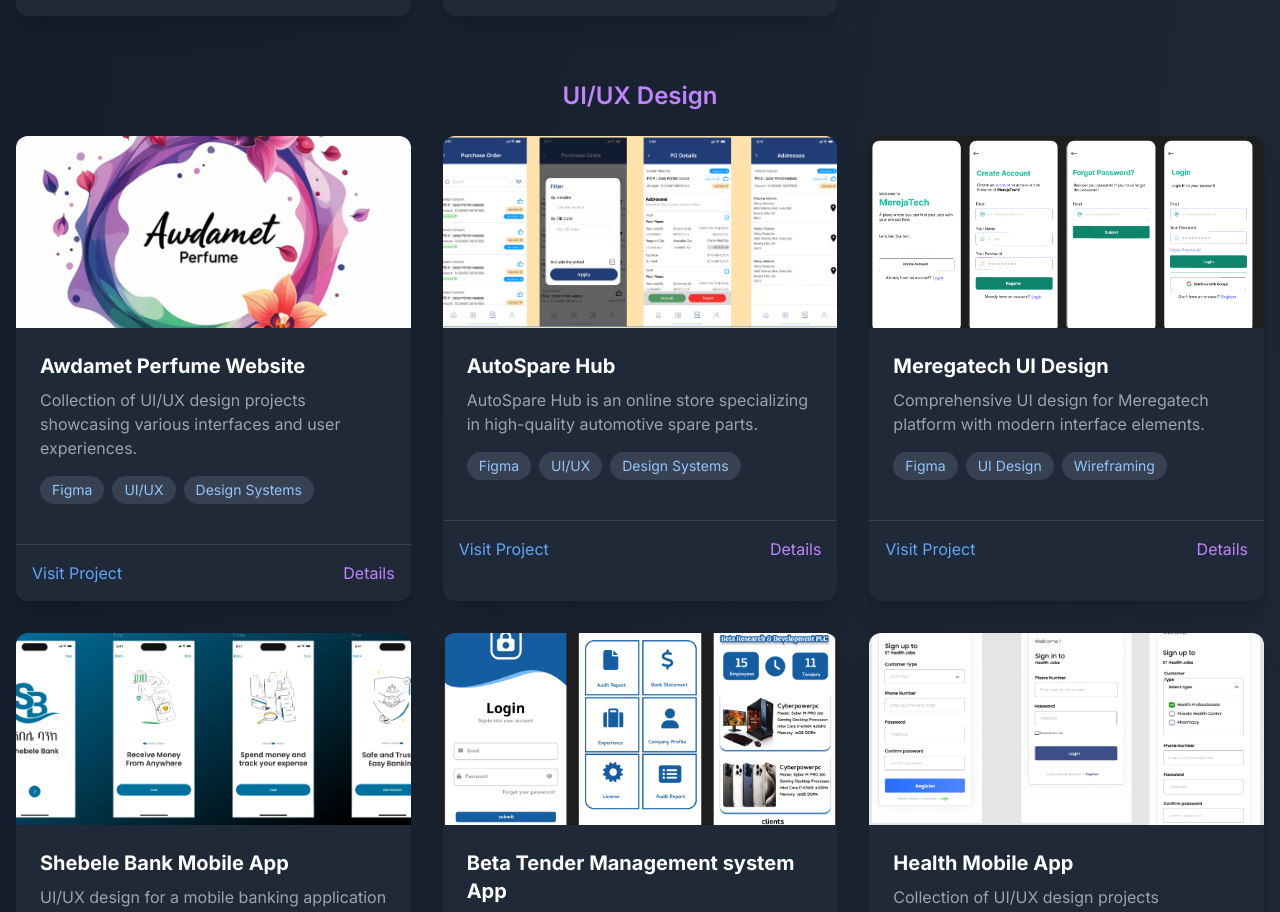
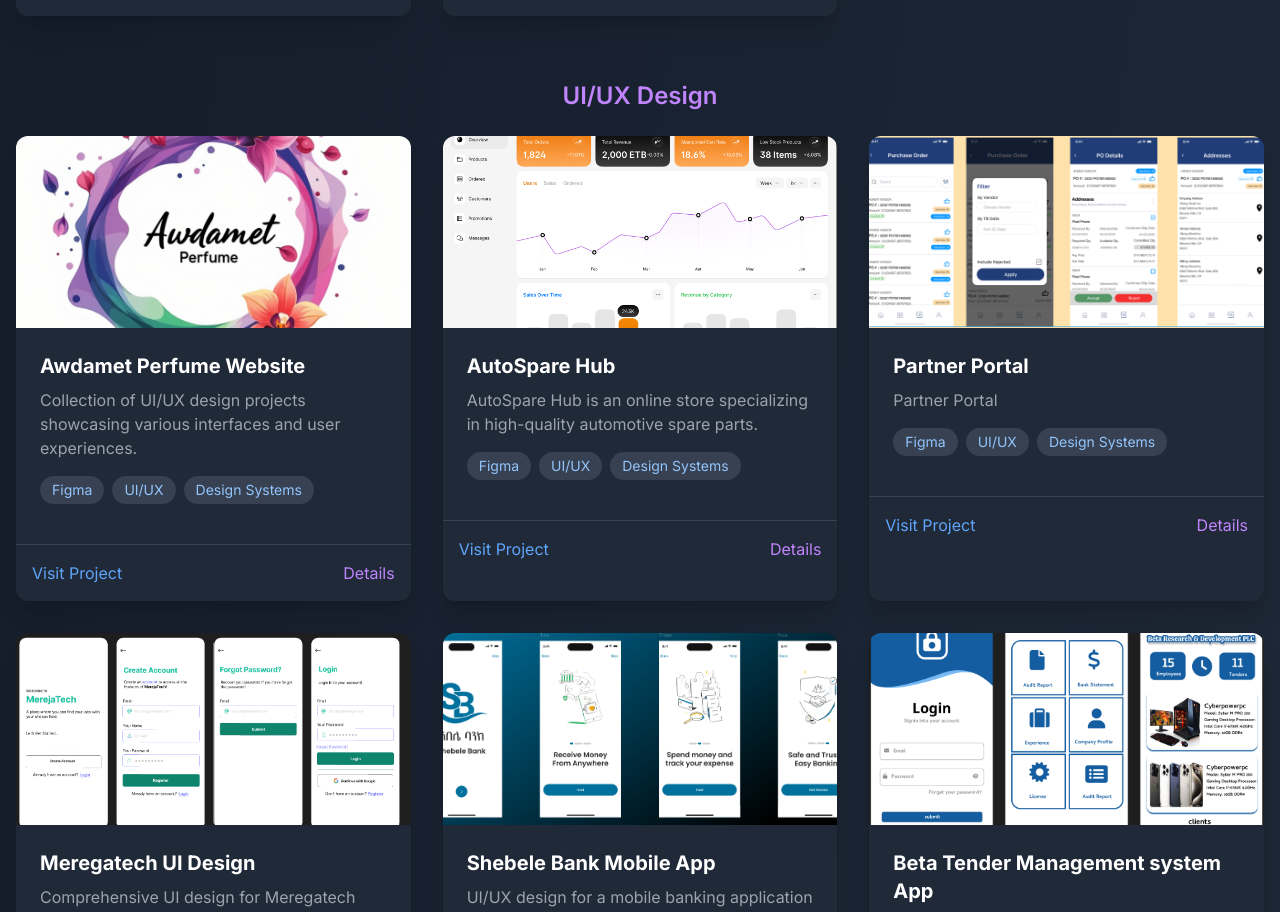
Before and after one commit to zeruhabesha/zerihunkibret, a Next.js app: page / in a window 1280 px wide. Shown: the part 5600-6512 px from the top of the page. Built offline with nearby package versions, Linux system fonts and the light colour scheme.

Commit message:
first commit

```diff
--- a/app/page.tsx
+++ b/app/page.tsx
@@ -163,7 +163,7 @@
 
   const uiuxProjects = [
     {
-      id: 45,
+      id: 15,
       title: "Awdamet Perfume Website",
       description: "Collection of UI/UX design projects showcasing various interfaces and user experiences.",
       technologies: ["Figma", "UI/UX", "Design Systems"],
@@ -171,14 +171,21 @@
       link: "https://www.figma.com/design/KxIHbb2NXYR0tRibcbcjZ9/Untitled?node-id=0-1&p=f&t=Ak8k7nHclrKt2fzH-0",
     },
     {
-      id: 35,
+      id: 25,
       title: "AutoSpare Hub",
       description: "AutoSpare Hub is an online store specializing in high-quality automotive spare parts.",
       technologies: ["Figma", "UI/UX", "Design Systems"],
+      image: "/images/AutoSpare.png",
+      link: "https://www.figma.com/proto/Gk7ndUdZAmZXZGnL8ypPhy/Untitled?node-id=0-1&t=NRWh4AXHZC2vu3Kh-1",
+    },
+    {
+      id: 35,
+      title: "Partner Portal",
+      description: "Partner Portal",
+      technologies: ["Figma", "UI/UX", "Design Systems"],
       image: "/images/Partner.png",
-      link: "https://www.figma.com/design/79avRmPl1iD9H32HlifFPZ/Untitled?node-id=0-1&t=cHKsD7LnMHbrpFbS-1",
+      link: "https://www.figma.com/proto/Gk7ndUdZAmZXZGnL8ypPhy/Untitled?node-id=0-1&t=NRWh4AXHZC2vu3Kh-1",
     },
-
     {
       id: 16,
       title: "Meregatech UI Design",
```
